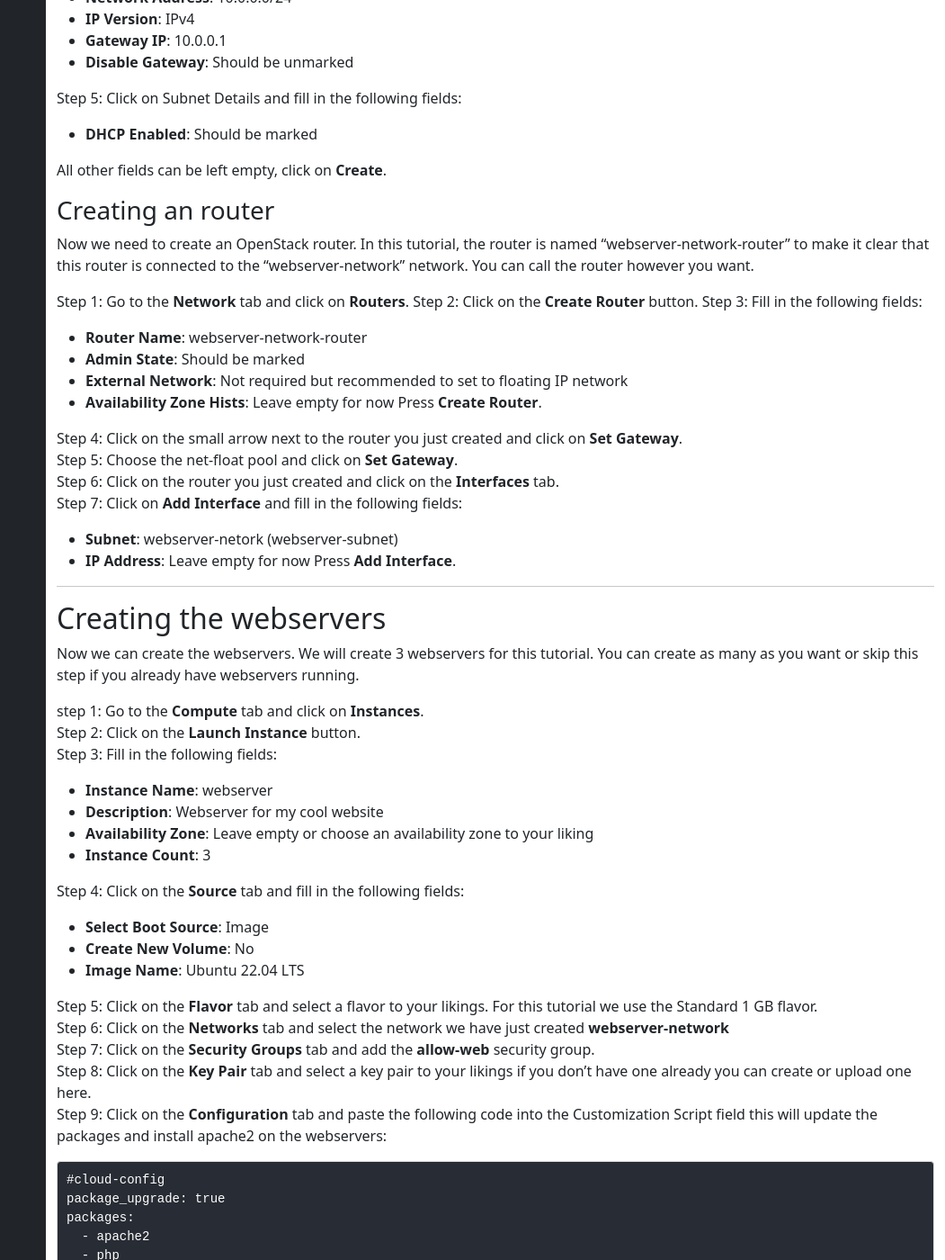
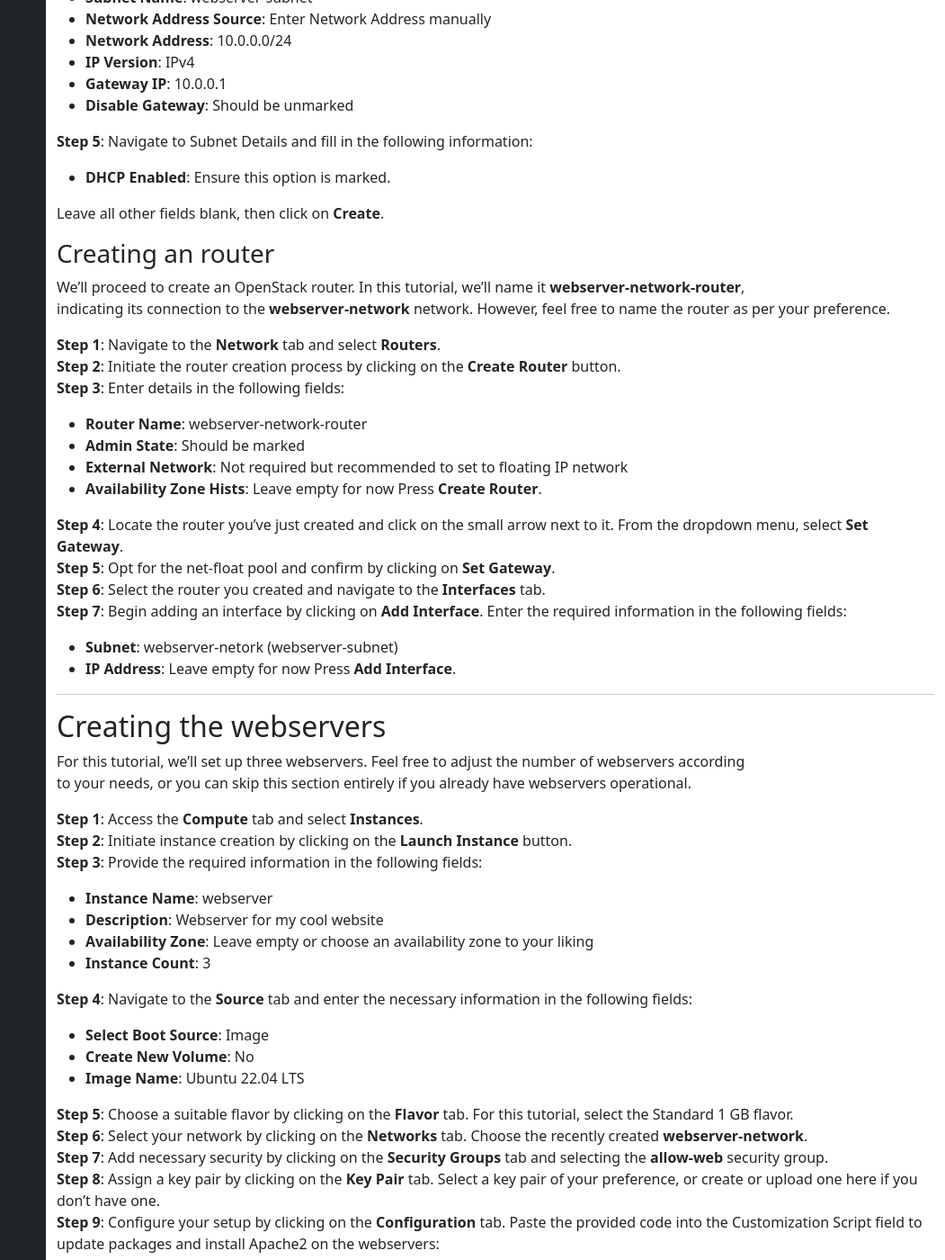
Before and after one commit to bkranendonk/OpenStack-Docs, a Jekyll site: the page built from _posts/loadbalancers/2023-12-12-create-an-loadbalancer.md, in a window 1280 px wide and 1400 px high, scrolled down 784 px. Shown: the whole window at 90% size, without its empty margins (229-1280 px from the left). Built offline with Jekyll 4.4.1, drawn with Linux system fonts in a browser that asks for light colours; some of the changed text lies outside the part shown.

Commit message:
Update the text

````diff
--- a/_posts/loadbalancers/2023-12-12-create-an-loadbalancer.md
+++ b/_posts/loadbalancers/2023-12-12-create-an-loadbalancer.md
@@ -4,27 +4,31 @@
 page_title: Create an loadbalancer with webservers
 ---
 
-This tutorials show you how to create an Loadbalancer with webservers behind it as backend servers.
-If you have already setup a network, router and webservers you can skip directly to the **Creating the loadbalancer** section.
+This tutorial guides you through the process of creating a load balancer with webservers functioning as backend servers.
+If you have already configured a network, a router, and webservers, you have the option to skip ahead to the  **Creating the loadbalancer** section.
+However, for a comprehensive understanding, we recommend reading through the entire tutorial.
 
 ---
 
 ## Setting up an OpenStack network
-Before we start creating a loadbalancer, we need to setup an internal OpenStack network. We need to create an internal network, an internal subnet and an OpenStack router. If you have already setup your network, please skip this setup and scroll down to the **Creating the loadbalancer** section.
+Before diving into the creation of a load balancer, it's essential to configure an internal OpenStack network.
+This involves creating an internal network, an internal subnet, and an OpenStack router. If your network is
+already set up, you can skip this initial configuration and proceed directly to the **Creating the webservers** section.
 
 ### Creating an internal network
-First we need to create an internal network. In this tutorial, the network is named "webserver-network" but you can call it however you want.
+First we need to create an internal network. For this tutorial we will name it **webserver-network**.
+However, feel free to assign a name of your choice to the network.
 
-Step 1: Login to the OpenStack dashboard and go to the **Network** tab.
-Step 2: Click on **Networks** and then click on the **Create Network** button.
-Step 3: Fill in the following fields:
+**Step 1**: Log in to the OpenStack dashboard and proceed to the **Network** tab.
+**Step 2**: Select **Networks** and then click on the **Create Network** button.
+**Step 3**: Enter the required details in the following fields:
 * **Network Name**: webserver-network
 * **Enable Admin State**: Should be marked
 * **Create Subnet**: Should be marked
 * **Availability Zone Hists**: Leave empty for now
 * **MTU**: Leave empty for now
 
-Step 4: Click on subnet and fill in the following fields:
+**Step 4**: Click on subnet and fill in the following fields:
 * **Subnet Name**: webserver-subnet
 * **Network Address Source**: Enter Network Address manually
 * **Network Address**: 10.0.0.0/24
@@ -32,28 +36,29 @@
 * **Gateway IP**: 10.0.0.1
 * **Disable Gateway**: Should be unmarked
 
-Step 5: Click on Subnet Details and fill in the following fields:
-* **DHCP Enabled**: Should be marked
+**Step 5**: Navigate to Subnet Details and fill in the following information:
+* **DHCP Enabled**: Ensure this option is marked.
 
-All other fields can be left empty, click on **Create**.
+Leave all other fields blank, then click on **Create**.
 
 
 ### Creating an router
-Now we need to create an OpenStack router. In this tutorial, the router is named "webserver-network-router" to make it clear that this router is connected to the "webserver-network" network. You can call the router however you want.
+We'll proceed to create an OpenStack router. In this tutorial, we'll name it **webserver-network-router**,
+indicating its connection to the **webserver-network** network. However, feel free to name the router as per your preference.
 
-Step 1: Go to the **Network** tab and click on **Routers**.
-Step 2: Click on the **Create Router** button.
-Step 3: Fill in the following fields:
+**Step 1**: Navigate to the **Network** tab and select **Routers**.
+**Step 2**: Initiate the router creation process by clicking on the **Create Router** button.
+**Step 3**: Enter details in the following fields:
 * **Router Name**: webserver-network-router
 * **Admin State**: Should be marked
 * **External Network**: Not required but recommended to set to floating IP network
 * **Availability Zone Hists**: Leave empty for now
 Press **Create Router**.
 
-Step 4: Click on the small arrow next to the router you just created and click on **Set Gateway**.
-Step 5: Choose the net-float pool and click on **Set Gateway**.
-Step 6: Click on the router you just created and click on the **Interfaces** tab.
-Step 7: Click on **Add Interface** and fill in the following fields:
+**Step 4**: Locate the router you've just created and click on the small arrow next to it. From the dropdown menu, select **Set Gateway**.
+**Step 5**: Opt for the net-float pool and confirm by clicking on **Set Gateway**.
+**Step 6**: Select the router you created and navigate to the **Interfaces** tab.
+**Step 7**: Begin adding an interface by clicking on **Add Interface**. Enter the required information in the following fields:
 * **Subnet**: webserver-netork (webserver-subnet)
 * **IP Address**: Leave empty for now
 Press **Add Interface**.
@@ -61,26 +66,27 @@
 ---
 
 ## Creating the webservers
-Now we can create the webservers. We will create 3 webservers for this tutorial. You can create as many as you want or skip this step if you already have webservers running.
+For this tutorial, we'll set up three webservers. Feel free to adjust the number of webservers according
+to your needs, or you can skip this section entirely if you already have webservers operational.
 
-step 1: Go to the **Compute** tab and click on **Instances**.
-Step 2: Click on the **Launch Instance** button.
-Step 3: Fill in the following fields:
+**Step 1**: Access the **Compute** tab and select **Instances**.
+**Step 2**: Initiate instance creation by clicking on the **Launch Instance** button.
+**Step 3**: Provide the required information in the following fields:
 * **Instance Name**: webserver
 * **Description**: Webserver for my cool website
 * **Availability Zone**: Leave empty or choose an availability zone to your liking
 * **Instance Count**: 3
 
-Step 4: Click on the **Source** tab and fill in the following fields:
+**Step 4**: Navigate to the **Source** tab and enter the necessary information in the following fields:
 * **Select Boot Source**: Image
 * **Create New Volume**: No
 * **Image Name**: Ubuntu 22.04 LTS
 
-Step 5: Click on the **Flavor** tab and select a flavor to your likings. For this tutorial we use the Standard 1 GB flavor.
-Step 6: Click on the **Networks** tab and select the network we have just created **webserver-network**
-Step 7: Click on the **Security Groups** tab and add the **allow-web** security group.
-Step 8: Click on the **Key Pair** tab and select a key pair to your likings if you don't have one already you can create or upload one here.
-Step 9: Click on the **Configuration** tab and paste the following code into the Customization Script field this will update the packages and install apache2 on the webservers:
+**Step 5**: Choose a suitable flavor by clicking on the **Flavor** tab. For this tutorial, select the Standard 1 GB flavor.
+**Step 6**: Select your network by clicking on the **Networks** tab. Choose the recently created **webserver-network**.
+**Step 7**: Add necessary security by clicking on the **Security Groups** tab and selecting the **allow-web** security group.
+**Step 8**: Assign a key pair by clicking on the **Key Pair** tab. Select a key pair of your preference, or create or upload one here if you don't have one.
+**Step 9**: Configure your setup by clicking on the **Configuration** tab. Paste the provided code into the Customization Script field to update packages and install Apache2 on the webservers:
 
 ```cloud-config
 #cloud-config
@@ -125,9 +131,9 @@
 Now we can create the loadbalancer. We will create a loadbalancer with a listener, a pool and a healthmonitor.
 
 ### Creating the loadbalancer
-Step 1: Go to the **Network** tab and click on **Load Balancers**.
-Step 2: Click on the **Create Load Balancer** button.
-Step 3: Fill in the following fields:
+**Step 1**: Navigate to the **Network** tab and select **Load Balancers**.
+**Step 2**: Initiate the process by clicking on the **Create Load Balancer** button.
+**Step 3**: Enter details in the following fields:
 * **Name**: webserver-loadbalancer
 * **IP Address**: Leave empty for now
 * **Description**: Loadbalancer for our webservers
@@ -135,8 +141,8 @@
 * **Flavor**: Choose a flavor to your liking for this tutorial we use the Medium flavor
 * **Subnet**: webserver-subnet
 
-Step 4: Click on Next to go to the **Listener** tab.
-Step 5: Fill in the following fields:
+**Step 4**: Proceed to the **Listener** tab by clicking on **Next**.
+**Step 5**: Complete the following fields:
 * **Name**: webserver-listener-http
 * **Description**: HTTP Listener for our webservers
 * **Protocol**: HTTP
@@ -144,8 +150,8 @@
 * **Admin State Up**: Yes
 Leave all others options as they are for now.
 
-Step 6: Click on Next to go to the **Pool Details** tab.
-Step 7: Fill in the following fields:
+**Step 6**: Proceed to the **Pool Details** tab by clicking on **Next**.
+**Step 7**: Enter information in the following fields:
 * **Name**: webserver-pool-http
 * **Description**: HTTP Pool for our webservers
 * **Algorithm**: Least connections
@@ -153,12 +159,12 @@
 * **TLS Enabled** No
 * **Admin State Up**: Yes
 
-Step 8: Click on Next to go to the **Pool Members** tab.
-Step 9: Click on **Add** behind the instances you want to add
-Step 10: Fill in the port for the host (80) and the weight (1) (Do this for all webserver hosts you add)
+**Step 8**: Proceed to the **Pool Members** tab by clicking on **Next**.
+**Step 9**: Identify the instances you wish to include and click on **Add** for each.
+**Step 10**: Enter the designated port for the host (80) and set the weight (1). Repeat this step for all webserver hosts you're adding.
 
-Step 11: Click on Next to go to the **Health Monitor** tab.
-Step 12: Fill in the following fields:
+**Step 11**: Navigate to the **Health Monitor** tab by clicking on **Next**.
+**Step 12**: Complete the following fields:
 * **Name**: webserver-healthmonitor-http
 * **Type**: HTTP
 * **Max Retries Down**: 3
@@ -170,10 +176,9 @@
 * **URL Path**: /
 * **Admin State Up**: Yes
 
-Step 13: Click on **Create Load Balancer** to create the loadbalancer.
-Step 14: Click on the small arrow next to the loadbalancer you just created and click on **Associate Floating IP**.
-Step 15: Choose a floating IP or select the net-float pool and click on **Associate**.
-
-Step 16: Wait until the loadbalancer Operating Status is set to ONLINE. after which you can go to `http://<floating-ip>` in your webbrowser and see the loadbalancer in action.
+**Step 13**: Initiate the creation of your load balancer by clicking on **Create Load Balancer**.
+**Step 14**: Locate the load balancer you've just set up and click the small arrow beside it. From the dropdown menu, select **Associate Floating IP**.
+**Step 15**: Select an available floating IP or choose the net-float pool, then confirm your choice by clicking on **Associate**.
+**Step 16**: Await the update of the load balancer's Operating Status to ONLINE. Once this status is achieved, navigate to `http://<floating-ip>` in your web browser to witness your load balancer functioning.
 
 If you want to customize your Loadbalancer even further we highly recommend you to read the [OpenStack Octavia Loadbalancer documentation](https://docs.openstack.org/octavia/latest/user/index.html)
````
